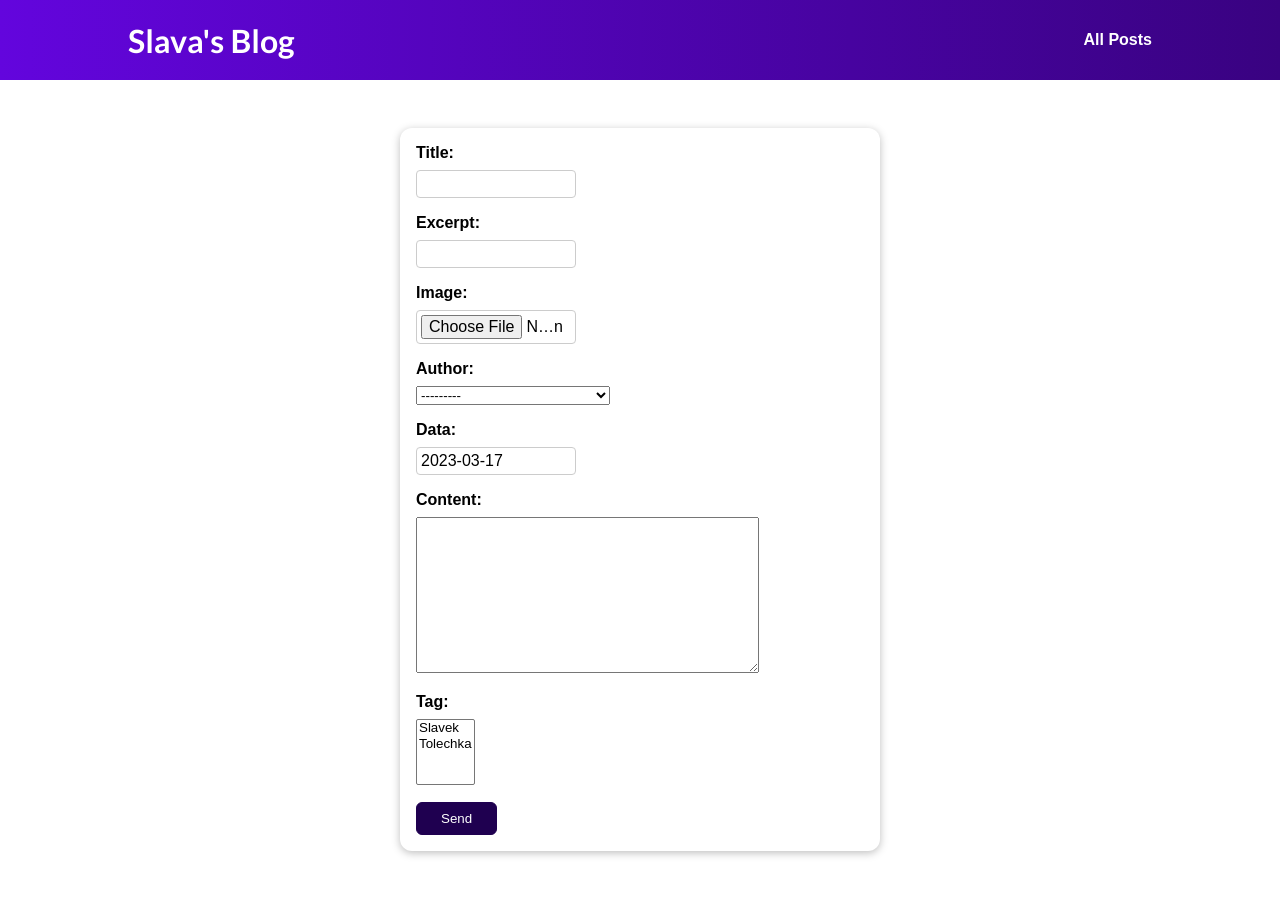
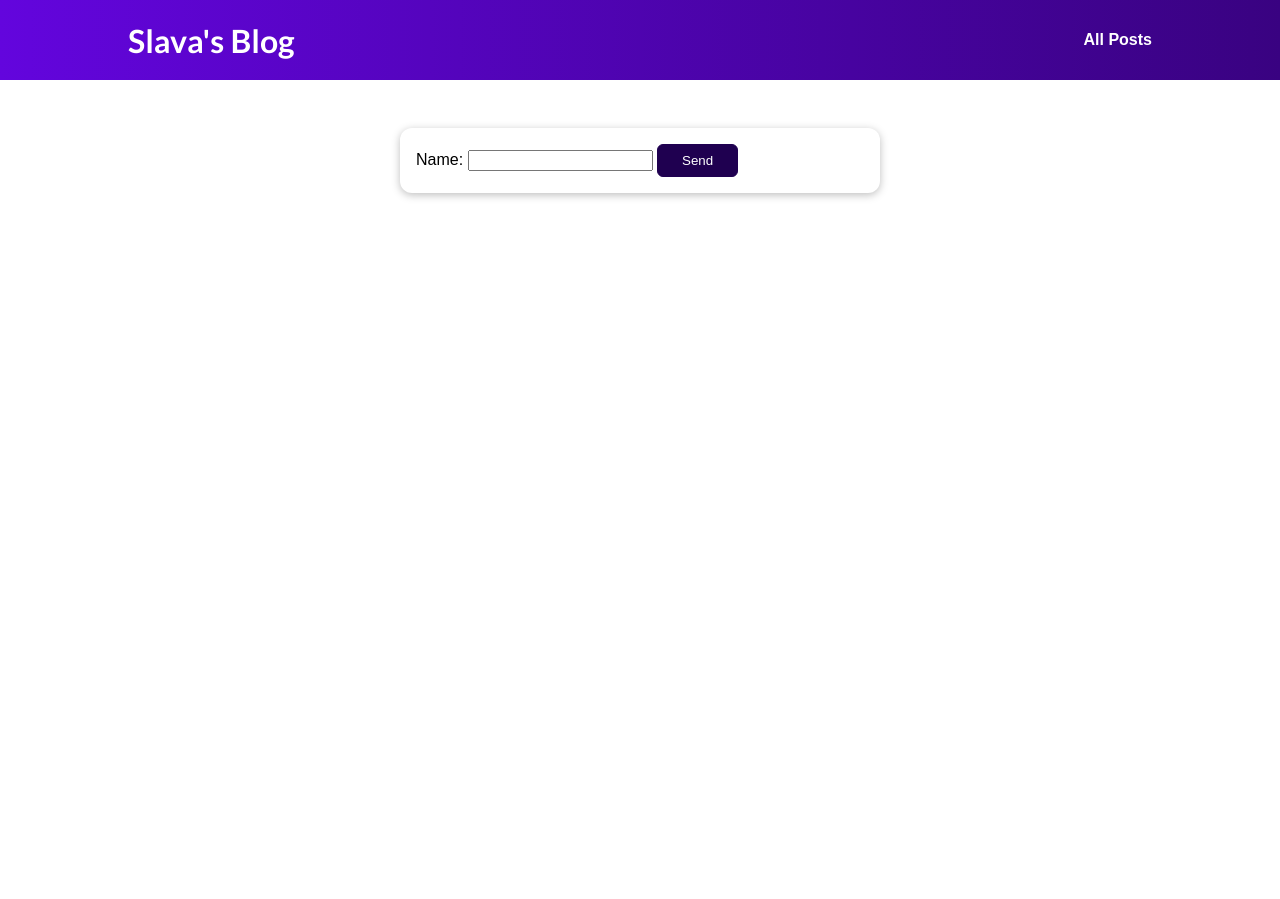
Before and after one commit to Viachaslau/Blog, a Django app: page /posts/add-post in a window 1280 px wide. After the commit the page ends 199 px from the top, so only its background shows below. Run offline with Django 4.2, Linux system fonts and the light colour scheme; data comes from the database, SQL or seed files in the repository; both versions use the stored data as it was after the commit.

Commit message:
Blog rev.6.1

```diff
--- a/blog/admin.py
+++ b/blog/admin.py
@@ -1,6 +1,6 @@
 from django.contrib import admin
 
-from .models import Author, Tag, Post
+from .models import Author, Tag, Post, Enter
 
 # Register your models here.
 
@@ -12,3 +12,4 @@
 admin.site.register(Author)
 admin.site.register(Tag)
 admin.site.register(Post, PostAdmin)
+admin.site.register(Enter)
--- a/blog/forms.py
+++ b/blog/forms.py
@@ -1,9 +1,8 @@
 from django import forms
-from .models import Post
+from .models import Enter
 
 
 class PostForm(forms.ModelForm):
    class Meta:
-      model = Post
+      model = Enter
       fields = "__all__"
-      exclude = ['slug']
--- a/blog/models.py
+++ b/blog/models.py
@@ -5,6 +5,13 @@
 from django.template.defaultfilters import slugify
 
 # Create your models here.
+
+
+class Enter(models.Model):
+    name =  models.CharField(max_length=1000)
+
+    def __str__(self):
+        return f"{self.name}"
 
 class Author(models.Model):
     first_name =  models.CharField(max_length=100)
--- a/blog/templates/blog/add_post.html
+++ b/blog/templates/blog/add_post.html
@@ -10,15 +10,9 @@
 {% endblock css_files %}
 
 {% block content %}
-    <form action={% url 'posts-page' %} method="POST">
+    <form enctype="multipart/form-data" method="POST">
         {% csrf_token %}
-        {% for field in form %}
-        <div class="form-control {% if field.errors %}error{% endif %}">
-        {{ field.label_tag }}
-        {{ field }}
-        {{ field.errors }}
-        </div>
-        {% endfor %}
+        {{ form }}
         <button type="submit">Send</button>
     </form>
 {% endblock content %}
--- a/blog/urls.py
+++ b/blog/urls.py
@@ -1,11 +1,12 @@
 from django.urls import path
 
 from . import views
+from .views import PostAdd
 
 urlpatterns = [
     path("", views.StartingPageView.as_view(), name='starting-page'),
     path("posts", views.PostsView.as_view(), name='posts-page'),
-    path("posts/add-post", views.PostAdd.as_view(), name='add-post'),
+    path("posts/add-post", PostAdd.as_view(), name='add-post'),
     path("posts/<slug:slug>", views.post_detail,
         name='post-detail-page') #/posts/my-first-post
 ]
--- a/blog/views.py
+++ b/blog/views.py
@@ -9,7 +9,7 @@
 
 
 
-from .models import Post, Author, Tag
+from .models import Post, Enter
 from .forms import PostForm
 
 
@@ -44,15 +44,10 @@
         return render(request, "blog/posts.html", context)
 
 class PostAdd(CreateView):
-    model = Post
-    form_class = PostForm
+    model = Enter
+    fields="__all__"
     template_name = "blog/add_post.html"
-    success_url = "posts/add-post"
-
-    def form_valid(self, form):
-        self.slug = slugify(self.title)
-        form.save()
-        return super(Post, self).form_valid(form)
+    success_url = "/posts"
 
 
 
```
Also changed, not shown: blog/migrations/0008_enter.py (added), db.sqlite3.
